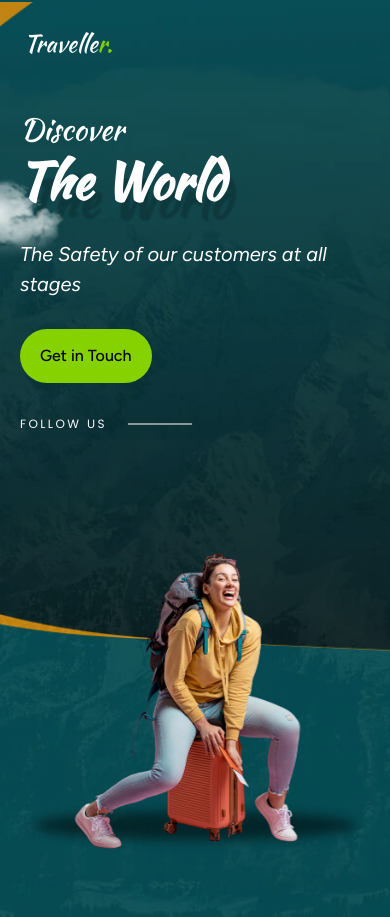
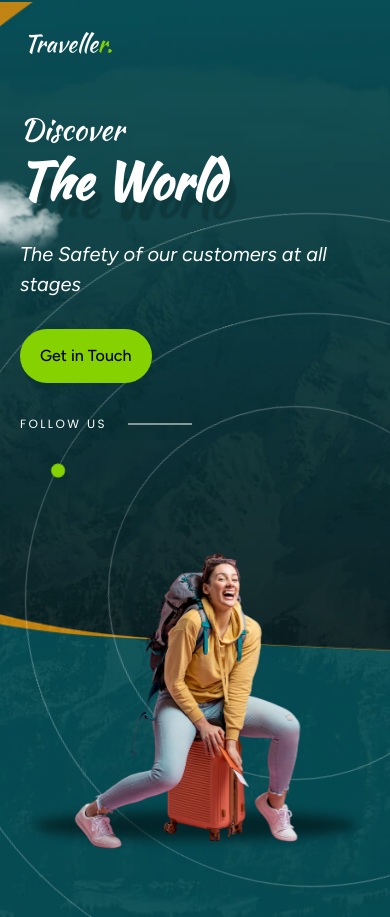
Before and after one commit to Jisap/traveller-website, a React (Vite) app: page / in a window 390 px wide. Built offline with nearby package versions, Linux system fonts and the light colour scheme; some icons are missing; a web font is replaced by a local one.

Commit message:
feat: Initialize project with core components, routing, and global styling.

```diff
--- a/package.json
+++ b/package.json
@@ -11,6 +11,7 @@
   },
   "dependencies": {
     "@tailwindcss/vite": "^4.2.1",
+    "framer-motion": "^12.35.1",
     "react": "^19.2.0",
     "react-countup": "^6.5.3",
     "react-dom": "^19.2.0",
--- a/src/App.jsx
+++ b/src/App.jsx
@@ -1,16 +1,32 @@
 import React from 'react'
-import { BrowserRouter, Route, Routes } from 'react-router-dom'
+import { BrowserRouter, Route, Routes, useLocation } from 'react-router-dom'
+import { AnimatePresence } from 'framer-motion'
 import Navbar from './Components/Navbar/Navbar'
 import Index from './Components/Index/Index'
+import Contact from './Components/Contact/Contact'
+import ScrollToTop from './Components/ScrollToTop'
+
+const AnimatedRoutes = () => {
+  const location = useLocation();
+
+  return (
+    <AnimatePresence mode='wait'>
+      <Routes location={location} key={location.pathname}>
+        <Route path='/' element={<Index />} />
+        {/* Agrega aquí más rutas conforme las crees, por ejemplo: */}
+        <Route path='/contact' element={<Contact />} />
+      </Routes>
+    </AnimatePresence>
+  );
+}
 
 const App = () => {
   return (
     <>
       <BrowserRouter>
+        <ScrollToTop />
         <Navbar />
-        <Routes>
-          <Route path='/' element={<Index />} />
-        </Routes>
+        <AnimatedRoutes />
       </BrowserRouter>
     </>
   )
--- a/src/Components/Buttons/Mainbtn.jsx
+++ b/src/Components/Buttons/Mainbtn.jsx
@@ -1,16 +1,21 @@
 import React from 'react'
 import { Link } from 'react-router-dom'
+import { motion } from 'framer-motion'
 
 const Mainbtn = ({ className = "", text, to = "#" }) => {
   return (
-    <>
+    <motion.div
+      whileHover={{ scale: 1.05 }}
+      whileTap={{ scale: 0.95 }}
+      className="inline-block"
+    >
       <Link
         to={to}
         className={`main-btn ${className}`}
       >
         {text}
       </Link>
-    </>
+    </motion.div>
   )
 }
 
--- /dev/null
+++ b/src/Components/Contact/Contact.jsx
@@ -0,0 +1,22 @@
+import React from 'react';
+import PageTransition from '../Transition/PageTransition';
+
+const Contact = () => {
+  return (
+    <PageTransition>
+      <div className="min-h-screen flex items-center justify-center bg-gray-900 text-white">
+        <div className="text-center">
+          <h1 className="text-6xl font-kaushan! mb-6">Get in Touch</h1>
+          <p className="text-xl text-gray-400 max-w-md mx-auto figtree!">
+            We'd love to hear from you. Our team is always here to help you plan your next adventure.
+          </p>
+          <div className="mt-10">
+            <button className="main-btn">Send Message</button>
+          </div>
+        </div>
+      </div>
+    </PageTransition>
+  );
+};
+
+export default Contact;
--- a/src/Components/Index/Hero/Hero.jsx
+++ b/src/Components/Index/Hero/Hero.jsx
@@ -32,8 +32,8 @@ const Hero = () => {
               The Safety of our customers at all stages
             </p>
 
-            <Mainbtn className="mb-8" text="Get in Touch" />
-            {/* <ShineButton className="mb-8" text="Get in Touch" /> */}
+            <Mainbtn className="mb-8" text="Get in Touch" to="/contact" />
+            {/* <ShineButton className="mb-8" text="Get in Touch"  to="/contact"/> */}
 
             <div className="flex items-start md:items-center flex-col md:gap-0 gap-4 md:flex-row text-gray-50">
               <span className="follow-icons">
--- a/src/Components/Index/Index.jsx
+++ b/src/Components/Index/Index.jsx
@@ -1,11 +1,12 @@
 import React from 'react'
 import Hero from './Hero/Hero'
+import PageTransition from '../Transition/PageTransition'
 
 const Index = () => {
   return (
-    <>
+    <PageTransition>
       <Hero />
-    </>
+    </PageTransition>
   )
 }
 
--- a/src/Components/Navbar/Navbar.jsx
+++ b/src/Components/Navbar/Navbar.jsx
@@ -3,9 +3,12 @@ import Logo from './Logo/Logo'
 import Navmenu from './Navmenu/Navmenu'
 import Toggle from '../Buttons/Toggle'
 import { useState, useEffect } from 'react'
+import { useLocation } from 'react-router-dom'
 
 
 const Navbar = () => {
+
+  const location = useLocation();
 
   const [menuOpen, setMenuOpen] = useState(false)
   const [scrolled, setScrolled] = useState(false)
@@ -32,13 +35,15 @@ const Navbar = () => {
     return () => {
       window.removeEventListener("scroll", handleScroll)
     }
-  }, [])
+  }, []);
+
+  const isHome = location.pathname === "/";
 
   return (
     <>
       <div className={`
         w-full z-20 flex justify-between items-center fixed top-0 left-0 transition-all duration-300 px-[2%] sm:px-[8%]
-        ${scrolled ? "bg-black" : "bg-transparent"}
+        ${scrolled || !isHome ? "bg-black" : "bg-transparent"}
         `}
       >
         <div className='flex justify-between relative z-2 w-full h-22 items-center px-4'>
--- /dev/null
+++ b/src/Components/ScrollToTop.jsx
@@ -0,0 +1,14 @@
+import { useEffect } from "react";
+import { useLocation } from "react-router-dom";
+
+const ScrollToTop = () => {
+  const { pathname } = useLocation();
+
+  useEffect(() => {
+    window.scrollTo(0, 0);
+  }, [pathname]);
+
+  return null;
+};
+
+export default ScrollToTop;
--- /dev/null
+++ b/src/Components/Transition/PageTransition.jsx
@@ -0,0 +1,16 @@
+import { motion } from "framer-motion";
+
+const PageTransition = ({ children }) => {
+  return (
+    <motion.div
+      initial={{ opacity: 0, y: 20 }}
+      animate={{ opacity: 1, y: 0 }}
+      exit={{ opacity: 0, y: -20 }}
+      transition={{ duration: 0.5, ease: "easeOut" }}
+    >
+      {children}
+    </motion.div>
+  );
+};
+
+export default PageTransition;
--- a/src/index.css
+++ b/src/index.css
@@ -474,9 +474,9 @@ img {
     font-size: 16px;
   }
 
-  .circle-area {
+  /* .circle-area {
     display: none !important;
-  }
+  } */
 }
 
 @media screen and (max-width: 400px) {
```
Also changed, not shown: 1 other file (tests, documents, lock files or other folders).
